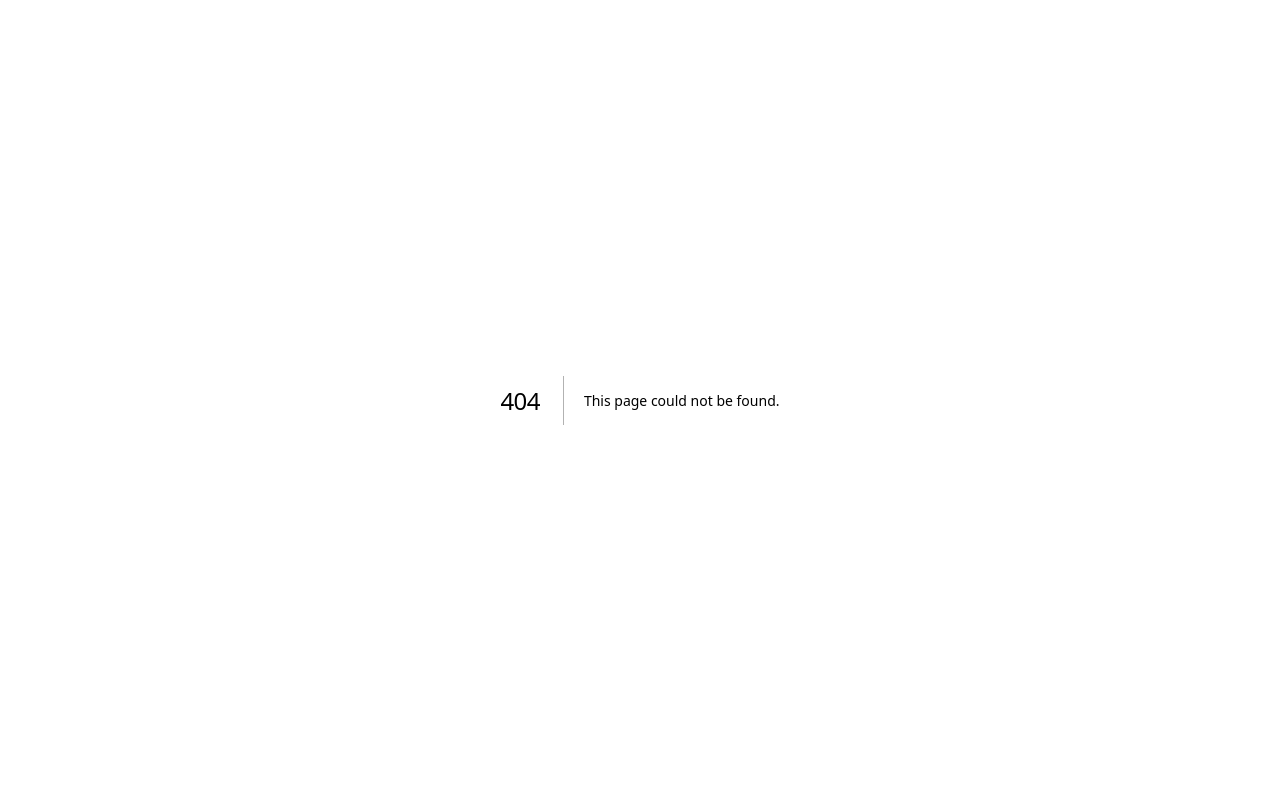
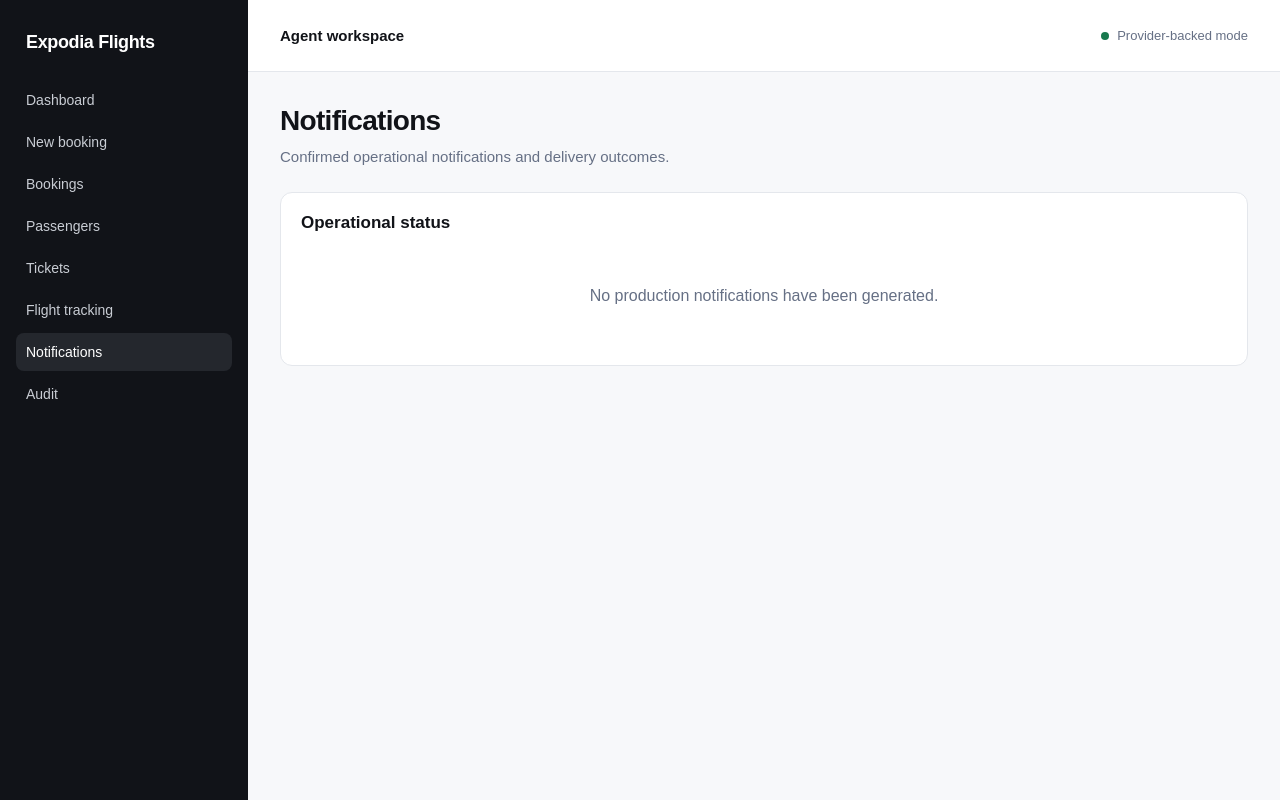
Before and after one commit to iamtheoracle/expodia-flight, a Next.js app: page /notifications in a window 1280 px wide. Before the commit this address had no page. Built offline with nearby package versions, Linux system fonts and the light colour scheme.

Commit message:
feat: add truthful notifications workspace

```diff
--- /dev/null
+++ b/src/app/notifications/page.tsx
@@ -0,0 +1,6 @@
+import { AppShell } from '@/components/app-shell/AppShell';
+import { OperationalPage } from '@/components/app-shell/OperationalPage';
+
+export default function NotificationsPage() {
+  return <AppShell currentPath="/notifications"><OperationalPage title="Notifications" description="Confirmed operational notifications and delivery outcomes." status="No production notifications have been generated." /></AppShell>;
+}
```
